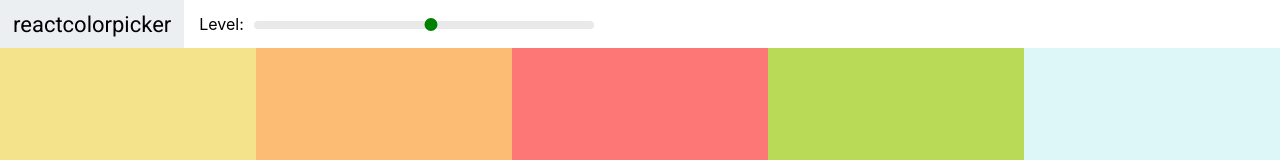
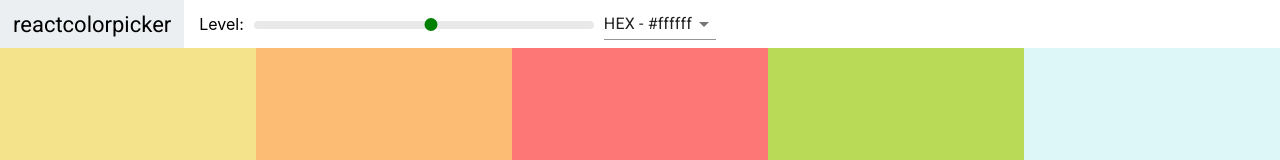
Before and after one commit to maks-nurgazy/color-palette, a React (Create React App) app: page / in a window 1280 px wide. Shown: the top 160 px of the page. Built offline with nearby package versions, Linux system fonts and the light colour scheme.

Commit message:
Add Select and Material UI

```diff
--- a/package.json
+++ b/package.json
@@ -3,6 +3,7 @@
   "version": "0.1.0",
   "private": true,
   "dependencies": {
+    "@material-ui/core": "^4.11.0",
     "@testing-library/jest-dom": "^4.2.4",
     "@testing-library/react": "^9.5.0",
     "@testing-library/user-event": "^7.2.1",
--- a/src/Navbar.js
+++ b/src/Navbar.js
@@ -1,16 +1,29 @@
 import React, { Component } from 'react';
 import Slider from 'rc-slider';
 import 'rc-slider/assets/index.css';
+import Select from '@material-ui/core/Select';
+import MenuItem from '@material-ui/core/MenuItem';
 import './Navbar.css'
 
 
 class Navbar extends Component {
     constructor(props) {
         super(props);
-        this.state = {}
+        this.state = {
+            format: 'hex'
+        }
+        this.handleChange = this.handleChange.bind(this);
+    }
+    handleChange(evt) {
+        const { value } = evt.target;
+        this.setState({
+            format: value
+        })
+        this.props.handleChange(value)
     }
     render() {
         const { level, changeLevel } = this.props;
+        const { format } = this.state;
         return (
             <header className='Navbar'>
                 <div className='logo'>
@@ -27,6 +40,13 @@
                             onAfterChange={changeLevel} />
                     </div>
                 </div>
+                <div className='select-container'>
+                    <Select value={format} onChange={this.handleChange}>
+                        <MenuItem value='hex'>HEX - #ffffff </MenuItem>
+                        <MenuItem value='rgb'>RGB - rgb(255,255,255) </MenuItem>
+                        <MenuItem value='rgba'>RGBA - rgba(255,255,255,1.0) </MenuItem>
+                    </Select>
+                </div>
             </header>
         );
     }
--- a/src/Palette.js
+++ b/src/Palette.js
@@ -8,24 +8,31 @@
     constructor(props) {
         super(props);
         this.state = {
-            level: 500
+            level: 500,
+            format: 'hex'
         }
         this.changeLevel = this.changeLevel.bind(this);
+        this.handleChange = this.handleChange.bind(this);
     }
 
     changeLevel(level) {
         this.setState({ level })
     }
+    handleChange(value) {
+        this.setState({
+            format: value
+        })
+    }
 
     render() {
         const { colors } = this.props.palette;
-        const { level } = this.state;
+        const { level, format } = this.state;
         const colorBoxes = colors[level].map(color => (
-            <ColorBox background={color.hex} name={color.name} />
+            <ColorBox background={color[format]} name={color.name} />
         ));
         return (
             <div className="Palette">
-                <Navbar level={level} changeLevel={this.changeLevel} />
+                <Navbar level={level} changeLevel={this.changeLevel} handleChange={this.handleChange} />
                 <div className="Palette-colors">
                     {colorBoxes}
                 </div>
```
Also changed, not shown: 1 other file (tests, documents, lock files or other folders).
